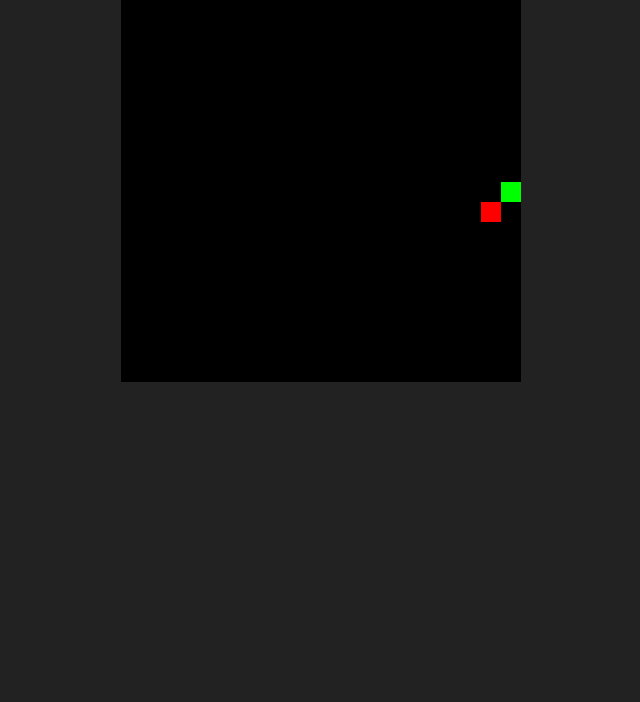
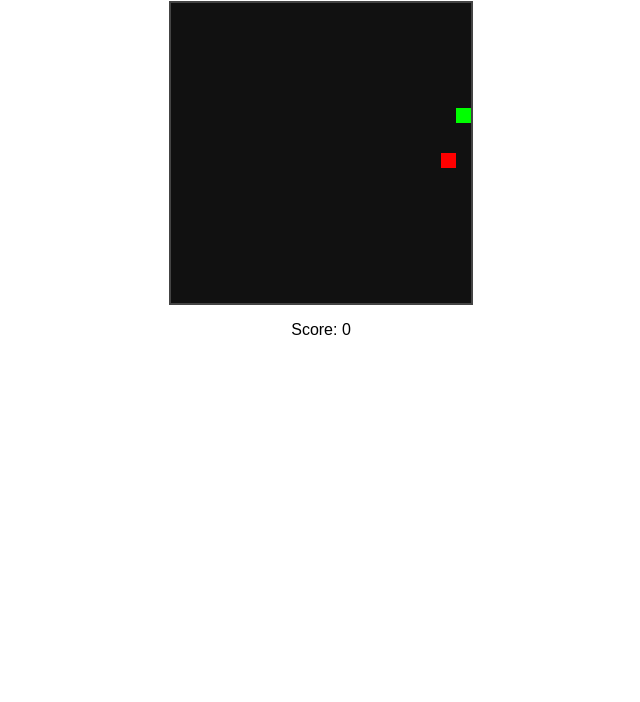
Before and after one commit to RayBen445/Professor_Tech_Site, a plain HTML site: page games/snake.html in a window 1280 px wide. Shown: the part 98-800 px from the top of the page, without its empty margins (319-959 px from the left). Drawn offline with Linux system fonts and the light colour scheme.

Commit message:
Update snake.html

```diff
--- a/games/snake.html
+++ b/games/snake.html
@@ -1,71 +1,100 @@
 <!-- games/snake.html --><!DOCTYPE html><html lang="en">
 <head>
   <meta charset="UTF-8">
+  <meta name="viewport" content="width=device-width, initial-scale=1.0" />
   <title>Snake Game</title>
+  <link rel="stylesheet" href="../css/style.css" />
   <style>
-    canvas { background: #000; display: block; margin: 0 auto; }
-    body { text-align: center; color: white; background: #222; }
+    body {
+      font-family: sans-serif;
+      background: var(--bg);
+      color: var(--text);
+      display: flex;
+      flex-direction: column;
+      align-items: center;
+      justify-content: center;
+      padding: 1rem;
+    }
+    canvas {
+      background: #111;
+      border: 2px solid #444;
+    }
+    h1 { margin-bottom: 1rem; }
+    p { margin-top: 1rem; }
   </style>
 </head>
 <body>
-  <h1>Snake Game</h1>
-  <canvas id="game" width="400" height="400"></canvas>
-  <script>
+  <h1>🐍 Snake Game</h1>
+  <canvas id="game" width="300" height="300"></canvas>
+  <p id="score">Score: 0</p>  <script>
     const canvas = document.getElementById("game");
     const ctx = canvas.getContext("2d");
-    const box = 20;
-    let snake = [{x: 9 * box, y: 10 * box}];
-    let food = {x: Math.floor(Math.random()*19+1)*box, y: Math.floor(Math.random()*19+1)*box};
-    let direction = "RIGHT";document.addEventListener("keydown", dir);
-function dir(event) {
-  if(event.keyCode == 37 && direction != "RIGHT") direction = "LEFT";
-  else if(event.keyCode == 38 && direction != "DOWN") direction = "UP";
-  else if(event.keyCode == 39 && direction != "LEFT") direction = "RIGHT";
-  else if(event.keyCode == 40 && direction != "UP") direction = "DOWN";
+    const box = 15;
+    const rows = canvas.height / box;
+    const cols = canvas.width / box;
+    let score = 0;
+
+    let snake = [{ x: 7 * box, y: 7 * box }];
+    let direction = "RIGHT";
+
+    let food = {
+      x: Math.floor(Math.random() * cols) * box,
+      y: Math.floor(Math.random() * rows) * box
+    };
+
+    document.addEventListener("keydown", (e) => {
+      if (e.key === "ArrowUp" && direction !== "DOWN") direction = "UP";
+      else if (e.key === "ArrowDown" && direction !== "UP") direction = "DOWN";
+      else if (e.key === "ArrowLeft" && direction !== "RIGHT") direction = "LEFT";
+      else if (e.key === "ArrowRight" && direction !== "LEFT") direction = "RIGHT";
+    });
+
+    function draw() {
+      ctx.fillStyle = "#111";
+      ctx.fillRect(0, 0, canvas.width, canvas.height);
+
+      for (let i = 0; i < snake.length; i++) {
+        ctx.fillStyle = i === 0 ? "lime" : "green";
+        ctx.fillRect(snake[i].x, snake[i].y, box, box);
       }
 
-function draw() {
-  ctx.clearRect(0, 0, 400, 400);
-  for(let i = 0; i < snake.length; i++) {
-    ctx.fillStyle = (i == 0) ? "lime" : "white";
-    ctx.fillRect(snake[i].x, snake[i].y, box, box);
-  }
       ctx.fillStyle = "red";
       ctx.fillRect(food.x, food.y, box, box);
 
       let headX = snake[0].x;
       let headY = snake[0].y;
 
-  if(direction == "LEFT") headX -= box;
-  if(direction == "UP") headY -= box;
-  if(direction == "RIGHT") headX += box;
-  if(direction == "DOWN") headY += box;
+      if (direction === "UP") headY -= box;
+      else if (direction === "DOWN") headY += box;
+      else if (direction === "LEFT") headX -= box;
+      else if (direction === "RIGHT") headX += box;
 
-  if(headX == food.x && headY == food.y) {
-    food = {x: Math.floor(Math.random()*19+1)*box, y: Math.floor(Math.random()*19+1)*box};
+      if (headX === food.x && headY === food.y) {
+        score++;
+        document.getElementById("score").textContent = `Score: ${score}`;
+        food = {
+          x: Math.floor(Math.random() * cols) * box,
+          y: Math.floor(Math.random() * rows) * box
+        };
       } else {
         snake.pop();
       }
 
-  let newHead = {x: headX, y: headY};
+      const newHead = { x: headX, y: headY };
 
-  if(headX < 0 || headY < 0 || headX >= 400 || headY >= 400 || collision(newHead, snake)) {
+      // Check collision
+      if (
+        headX < 0 || headY < 0 || headX >= canvas.width || headY >= canvas.height ||
+        snake.some(segment => segment.x === newHead.x && segment.y === newHead.y)
+      ) {
         clearInterval(game);
-    alert("Game Over");
+        alert("Game Over! Your score: " + score);
+        location.reload();
       }
 
       snake.unshift(newHead);
     }
 
-function collision(head, array) {
-  for(let i = 0; i < array.length; i++) {
-    if(head.x == array[i].x && head.y == array[i].y) return true;
-  }
-  return false;
-}
-
-let game = setInterval(draw, 100);
-
-  </script>
-</body>
+    const game = setInterval(draw, 150);
+  </script></body>
 </html>
```
Lines whose indentation alone changed are shown as unchanged.
